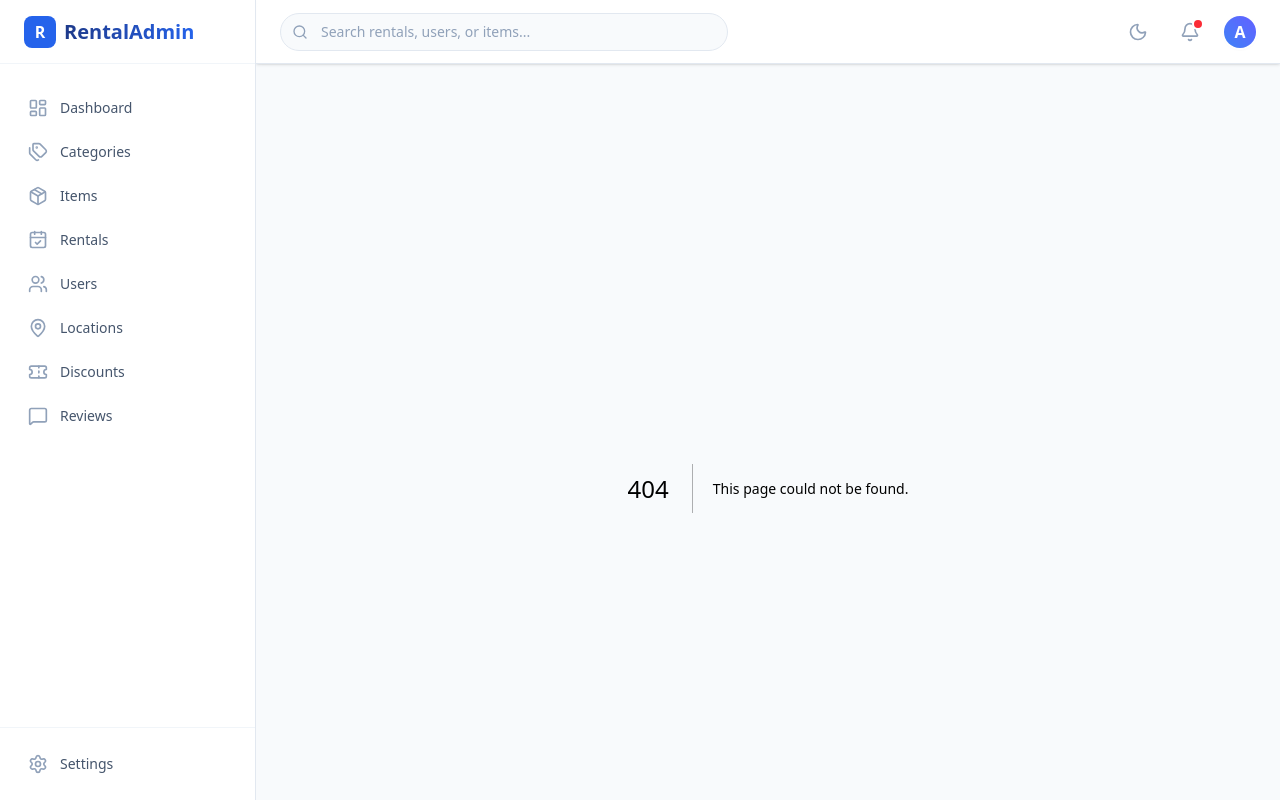
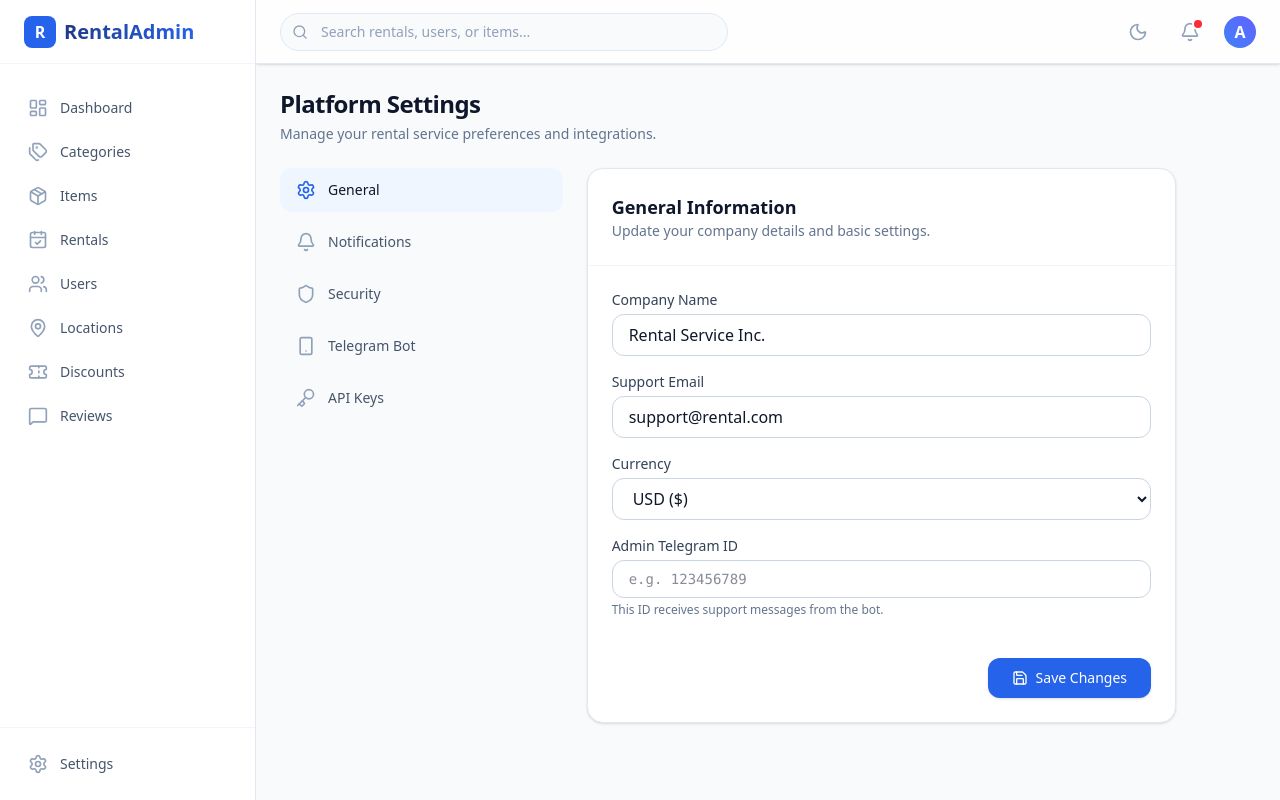
Before and after one commit to yuliitezarygml/renatal-all, a Next.js app in the folder admin/: page /settings in a window 1280 px wide. Before the commit this address had no page. Built offline with nearby package versions, Linux system fonts and the light colour scheme.

Commit message:
Feat: Add Settings page

```diff
--- /dev/null
+++ b/admin/src/app/settings/page.tsx
@@ -0,0 +1,118 @@
+"use client";
+
+import { motion } from "framer-motion";
+import { Settings, Bell, Shield, Smartphone, Key, Save } from "lucide-react";
+import { useState } from "react";
+
+export default function SettingsPage() {
+  const [isSaving, setIsSaving] = useState(false);
+
+  const handleSave = (e: React.FormEvent) => {
+    e.preventDefault();
+    setIsSaving(true);
+    setTimeout(() => {
+      setIsSaving(false);
+      alert("Settings saved successfully!");
+    }, 1000);
+  };
+
+  return (
+    <div className="max-w-4xl space-y-6">
+      <div>
+        <h1 className="text-2xl font-bold text-slate-900 tracking-tight">Platform Settings</h1>
+        <p className="text-sm text-slate-500 mt-1">Manage your rental service preferences and integrations.</p>
+      </div>
+
+      <div className="grid grid-cols-1 md:grid-cols-3 gap-6">
+        <div className="col-span-1 space-y-2">
+          {[
+            { name: "General", icon: Settings, active: true },
+            { name: "Notifications", icon: Bell, active: false },
+            { name: "Security", icon: Shield, active: false },
+            { name: "Telegram Bot", icon: Smartphone, active: false },
+            { name: "API Keys", icon: Key, active: false },
+          ].map((item) => (
+            <button
+              key={item.name}
+              className={`w-full flex items-center gap-3 px-4 py-3 rounded-xl text-sm font-medium transition-colors ${
+                item.active
+                  ? "bg-brand-50 text-brand-700"
+                  : "text-slate-600 hover:bg-slate-50 hover:text-slate-900"
+              }`}
+            >
+              <item.icon className={`h-5 w-5 ${item.active ? "text-brand-600" : "text-slate-400"}`} />
+              {item.name}
+            </button>
+          ))}
+        </div>
+
+        <motion.div
+          initial={{ opacity: 0, x: 20 }}
+          animate={{ opacity: 1, x: 0 }}
+          className="col-span-1 md:col-span-2 bg-white rounded-2xl border border-slate-200 shadow-sm"
+        >
+          <div className="p-6 border-b border-slate-100">
+            <h2 className="text-lg font-semibold text-slate-900">General Information</h2>
+            <p className="text-sm text-slate-500">Update your company details and basic settings.</p>
+          </div>
+
+          <form onSubmit={handleSave} className="p-6 space-y-6">
+            <div className="space-y-4">
+              <div>
+                <label className="block text-sm font-medium text-slate-700 mb-1">Company Name</label>
+                <input
+                  type="text"
+                  defaultValue="Rental Service Inc."
+                  className="w-full px-4 py-2 border border-slate-300 rounded-xl focus:outline-none focus:ring-2 focus:ring-brand-500 focus:border-brand-500"
+                />
+              </div>
+
+              <div>
+                <label className="block text-sm font-medium text-slate-700 mb-1">Support Email</label>
+                <input
+                  type="email"
+                  defaultValue="support@rental.com"
+                  className="w-full px-4 py-2 border border-slate-300 rounded-xl focus:outline-none focus:ring-2 focus:ring-brand-500 focus:border-brand-500"
+                />
+              </div>
+
+              <div>
+                <label className="block text-sm font-medium text-slate-700 mb-1">Currency</label>
+                <select className="w-full px-4 py-2 border border-slate-300 rounded-xl focus:outline-none focus:ring-2 focus:ring-brand-500 focus:border-brand-500 bg-white">
+                  <option value="USD">USD ($)</option>
+                  <option value="EUR">EUR (€)</option>
+                  <option value="RUB">RUB (₽)</option>
+                </select>
+              </div>
+
+              <div>
+                <label className="block text-sm font-medium text-slate-700 mb-1">Admin Telegram ID</label>
+                <input
+                  type="text"
+                  placeholder="e.g. 123456789"
+                  className="w-full px-4 py-2 border border-slate-300 rounded-xl focus:outline-none focus:ring-2 focus:ring-brand-500 focus:border-brand-500 font-mono text-sm"
+                />
+                <p className="text-xs text-slate-500 mt-1">This ID receives support messages from the bot.</p>
+              </div>
+            </div>
+
+            <div className="pt-4 flex justify-end">
+              <button
+                type="submit"
+                disabled={isSaving}
+                className="px-6 py-2.5 text-sm font-medium text-white bg-brand-600 rounded-xl hover:bg-brand-700 focus:outline-none focus:ring-2 focus:ring-offset-2 focus:ring-brand-500 transition-all shadow-sm flex items-center"
+              >
+                {isSaving ? "Saving..." : (
+                  <>
+                    <Save className="h-4 w-4 mr-2" />
+                    Save Changes
+                  </>
+                )}
+              </button>
+            </div>
+          </form>
+        </motion.div>
+      </div>
+    </div>
+  );
+}
```
